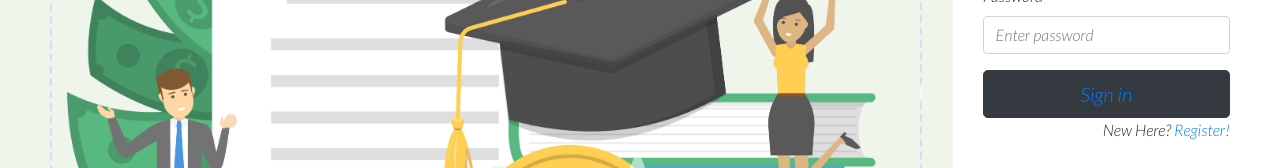
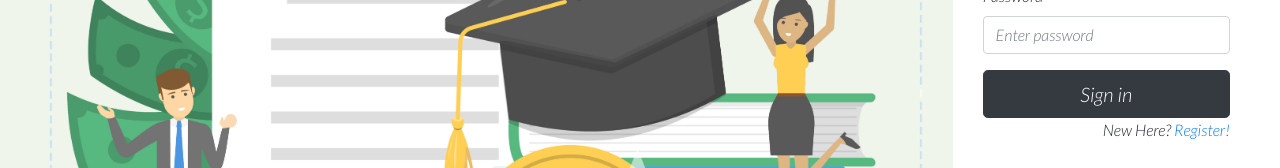
Before and after one commit to inshuya/saved-frontend-v2, a React (Create React App) app: page / in a window 1280 px wide. Shown: the part 298-466 px from the top of the page. Built offline with nearby package versions, Linux system fonts and the light colour scheme.

Commit message:
Centered donut

```diff
--- a/src/Components/login.js
+++ b/src/Components/login.js
@@ -26,7 +26,7 @@ export default class Login extends Component {
                                 <input type="password" className="form-control" placeholder="Enter password" />
                             </div>
 
-                            <button type="submit" className="btn btn-dark btn-lg btn-block"><Link to="/home">Sign in</Link></button>
+                            <Link to="/home"><button type="submit" className="btn btn-dark btn-lg btn-block">Sign in</button></Link>
                             <p className="forgot-password text-right">
                                 New Here? <Link to="/sign-up">Register!</Link>
                             </p>
```
